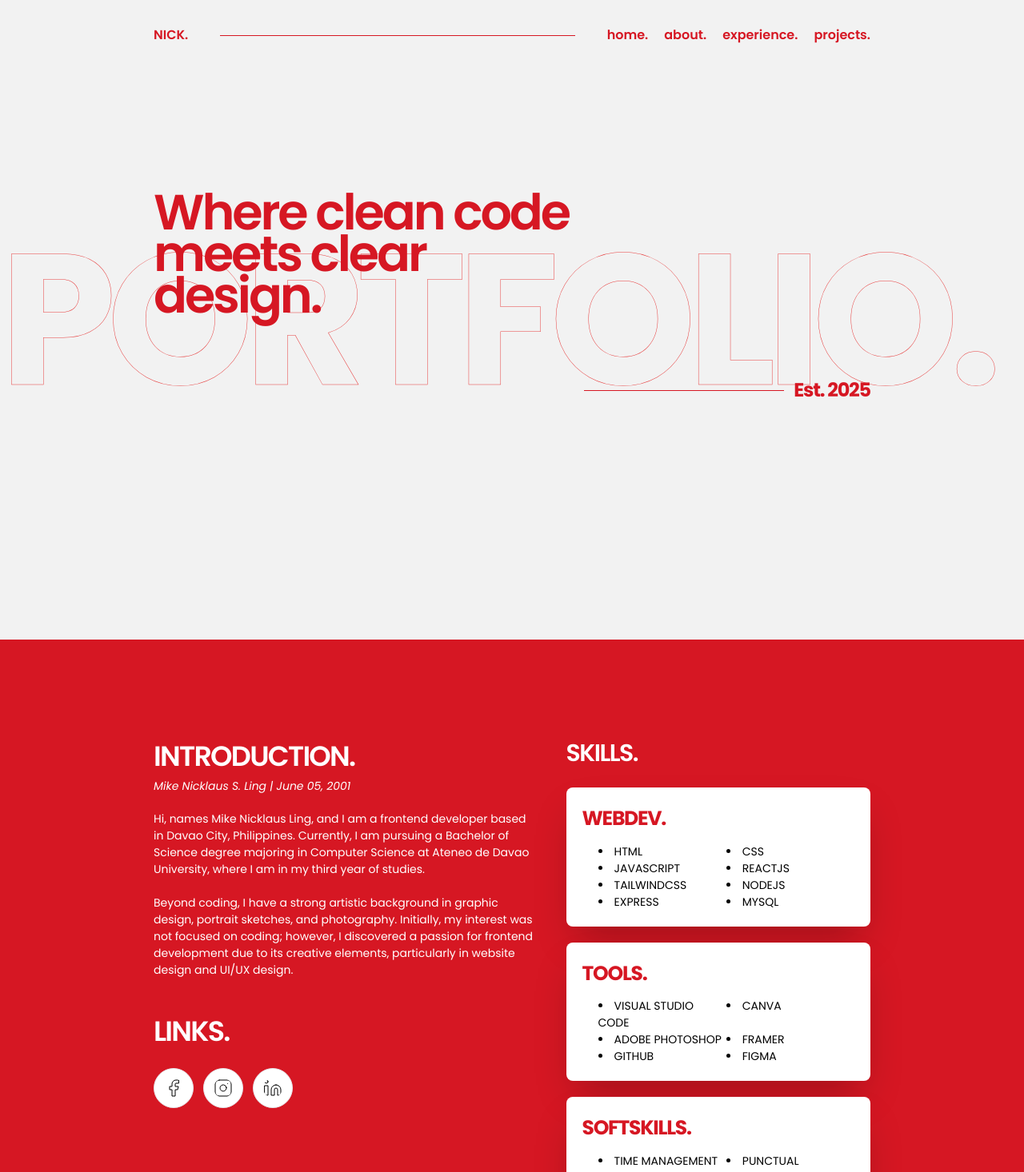
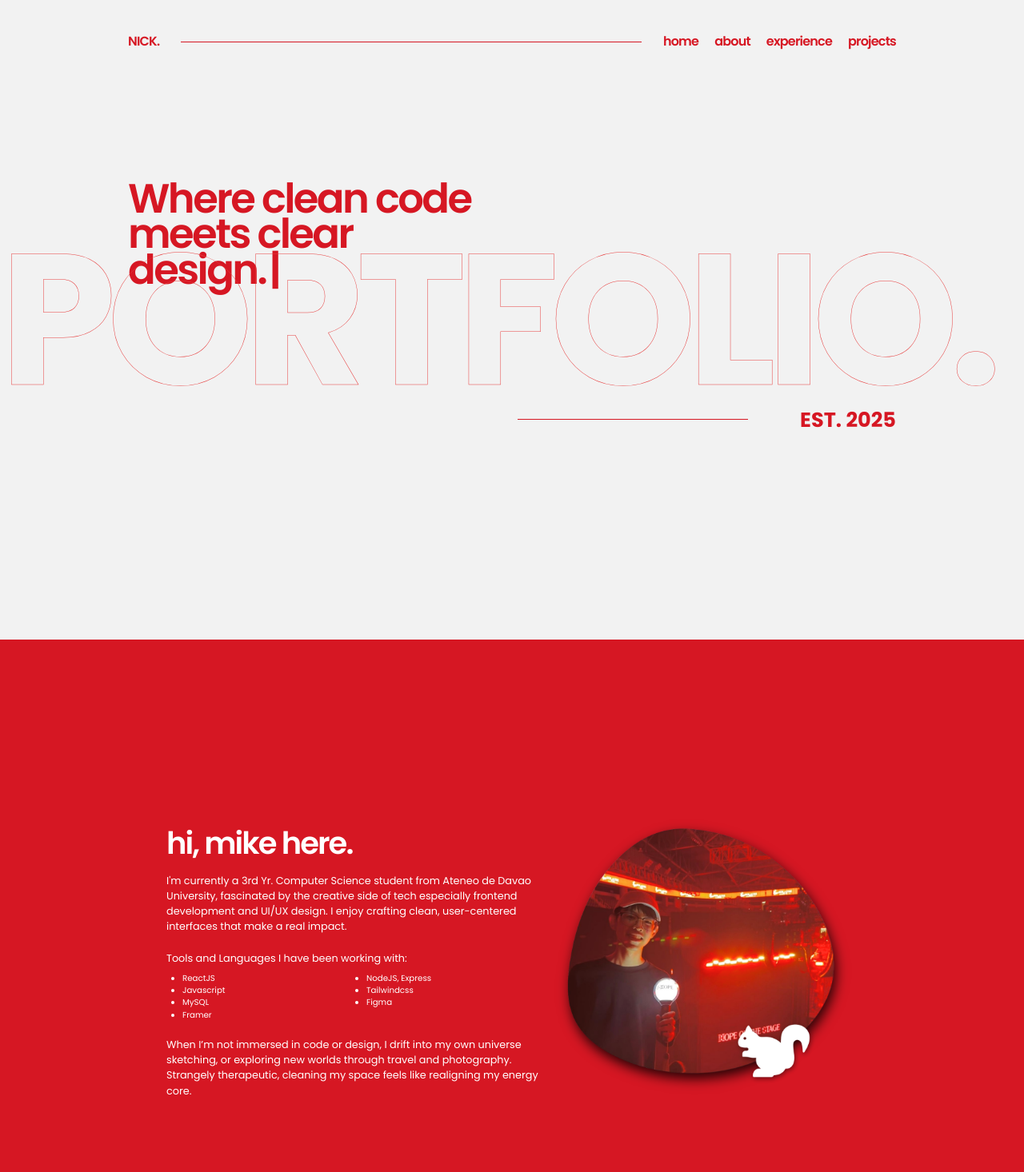
Before and after one commit to mnsling/portfolio_v1, a React (Vite) app: page / in a window 1280 px wide. Shown: the top 1466 px of the page at 80% size. Built offline with nearby package versions, Linux system fonts and the light colour scheme.

Commit message:
updated navbar, home and about section

```diff
--- a/src/components/footer.jsx
+++ b/src/components/footer.jsx
@@ -31,7 +31,7 @@ const footer = () => {
                             </div>
                         </div>
                         <div className='w-full flex flex-col gap-2 items-end'>
-                            <h1 className='text-[2vw] md:text-[0.7vw]'>Nicklaus Ling, 2025 &#8482;</h1>
+                            <h1 className='text-[2vw] md:text-[0.7vw]'>© Nicklaus Ling, 2025</h1>
                         </div>
                     </div>
                 </div>
--- a/src/components/navbar.jsx
+++ b/src/components/navbar.jsx
@@ -1,61 +1,79 @@
 import React, { useState } from 'react';
 import MenuIcon from '@mui/icons-material/Menu';
 import CloseIcon from '@mui/icons-material/Close';
+import { IconButton } from '@mui/material';
 
-const Navbar = ({ bgColor = 'white', handleScroll }) => {
-    const [menuOpen, setMenuOpen] = useState(false);
-    const toggleMenu = () => setMenuOpen(!menuOpen);
+const Navbar = ({ colorMode }) => {
+  const [isMenuOpen, setIsMenuOpen] = useState(false);
 
-    const textColor = bgColor === 'white' ? '#d61723' : '#ffffff';
-    const menuItems = ['home', 'about', 'experience', 'projects'];
+  const isWhiteBG = colorMode === 'white';
+  const textColor = isWhiteBG ? 'text-[#d61723]' : 'text-white';
+
+  const handleScroll = (id) => {
+    const section = document.getElementById(id);
+    if (section) {
+      section.scrollIntoView({ behavior: 'smooth' });
+      setIsMenuOpen(false);
+    }
+  };
+
+  const navItems = [
+    { id: 'home', label: 'home' },
+    { id: 'about', label: 'about' },
+    { id: 'exp', label: 'experience' },
+    { id: 'proj', label: 'projects' },
+  ];
 
   return (
-        <div className="fixed top-0 left-0 w-full flex justify-center z-50">
-            {/* Main Navbar */}
-            <div
-                className="w-[90%] md:w-[70%] flex justify-between items-center gap-10 py-8 text-base font-semibold transition"
-                style={{ color: textColor }}
+    <div className="w-screen flex justify-center pt-10 fixed z-50">
+      <div className="w-[90%] md:w-[75%] flex justify-between items-center">
+        <h1 className={`text-[16px] 2xl:text-[18px] font-semibold tracking-tighter ${textColor}`}>NICK.</h1>
+
+        <div className={`hidden h-[1px] ${isWhiteBG ? 'bg-[#d61723]' : 'bg-white'}
+          md:block md:w-[30%] lg:w-[48%] xl:w-[60%]`} />
+
+        <div className="hidden md:flex gap-5 2xl:gap-8 font-semibold tracking-tighter">
+          {navItems.map((item) => (
+            <button
+              key={item.id}
+              onClick={() => handleScroll(item.id)}
+              className={`${textColor} text-[16px] 2xl:text-[18px] tracking-tighter hover:text-black transition`}
             >
-                <h1 className="z-20" style={{ color: textColor }}>NICK.</h1>
-
-                <div className="hidden md:flex w-full h-[1px]" style={{ backgroundColor: textColor }} />
-
-                {/* Desktop buttons */}
-                <div className="hidden md:flex gap-5 z-20">
-                    {menuItems.map(item => (
-                        <button key={item} onClick={() => handleScroll(item)} style={{ color: textColor }}>
-                            {item}.
+              {item.label}
             </button>
           ))}
         </div>
 
-                {/* Mobile menu icon (still based on current bg color) */}
-                <div className="md:hidden z-50">
-                    <button onClick={toggleMenu} style={{ color: textColor }}>
-                        {menuOpen ? <CloseIcon fontSize="small" /> : <MenuIcon fontSize="small" />}
-                    </button>
-                </div>
+        <div className="md:hidden">
+          <IconButton
+            onClick={() => setIsMenuOpen(!isMenuOpen)}
+            size="large"
+            edge="end"
+            aria-label="menu"
+            className="z-50"
+          >
+            {isMenuOpen ? (
+              <CloseIcon className={`${textColor}`} />
+            ) : (
+              <MenuIcon className={`${textColor}`} />
+            )}
+          </IconButton>
         </div>
 
-            {/* Mobile fullscreen menu (ALWAYS orange text) */}
-            {menuOpen && (
-                <div className="fixed inset-0 w-full h-full bg-[#f2f2f2] flex items-start justify-center text-3xl md:hidden z-50">
-                    <div className="h-full w-full flex flex-col items-start justify-center relative">
-                        {menuItems.map(item => (
+        {isMenuOpen && (
+          <div className="fixed inset-0 bg-white flex flex-col justify-center items-start z-40 md:hidden">
+            {navItems.map((item) => (
               <button
-                                key={item}
-                                onClick={() => {
-                                    handleScroll(item);
-                                    toggleMenu();
-                                }}
-                                className="w-full py-3 flex justify-center border-b border-[#cfc8c8] hover:text-white hover:bg-[#d61723] transition text-[#d61723]"
+                key={item.id}
+                onClick={() => handleScroll(item.id)}
+                className="text-[#d61723] uppercase w-full text-2xl text-left font-light py-2 px-10 border-b border-[#d61723] tracking-tighter hover:bg-[#d61723] hover:text-white transition"
               >
-                                <h1 className="w-[70%] text-left font-light tracking-tight">{item.toUpperCase()}.</h1>
+                {item.label}
               </button>
             ))}
           </div>
+        )}
       </div>
-            )}
     </div>
   );
 };
--- a/src/pages/about.jsx
+++ b/src/pages/about.jsx
@@ -1,66 +1,49 @@
-import React, { useState, useEffect } from 'react';
-import SkillCard from '../components/skillcard'; // adjust the path as needed
-import { skills } from '../components/skillsdata';
-import FB from '../assets/facebook.svg'
-import IG from '../assets/instagram.svg'
-import LD from '../assets/linkedin.svg'
+import React from 'react'
+import myPhoto from '../assets/me.png' // replace with your actual image path
 
 const About = () => {
-  const [openSection, setOpenSection] = useState(null);
-  const [isDesktop, setIsDesktop] = useState(window.innerWidth >= 768);
+  return (
+    <div className='w-full h-screen bg-[#d61723] flex justify-center items-center'>
+      <div className='w-[90%] h-full flex flex-col lg:flex-row justify-center gap-10 items-center transition
+      md:w-[75%]
+      lg:gap-0'>
 
-  useEffect(() => {
-    const handleResize = () => setIsDesktop(window.innerWidth >= 768);
-    window.addEventListener('resize', handleResize);
-    return () => window.removeEventListener('resize', handleResize);
-  }, []);
-
-  const toggleSection = (section) => {
-    if (!isDesktop) {
-      setOpenSection(openSection === section ? null : section);
-    }
-  };
-
-  return (
-    <div className='h-full bg-[#d61723] flex justify-center items-center'>
-      <div className='w-[90%] md:w-[70%] h-[80%] md:h-[70%] flex flex-col gap-10 xl:flex-row'>
-        <div className='h-full w-full flex flex-col gap-10'>
-          <div className='w-full flex flex-col gap-5 text-white xl:gap-5'>
-            <div className='flex flex-col xl:pr-5'>
-              <h1 className='text-[25px] md:text-[35px] 2xl:text-[50px] font-semibold tracking-tighter uppercase'>Introduction.</h1>
-              <p className='text-[14px] 2xl:text-[20px] italic'>Mike Nicklaus S. Ling | June 05, 2001</p>
-            </div>
-            <p className='text-[12px] md:text-[15px] xl:text-[14px] text-pretty'>
-              Hi, names Mike Nicklaus Ling, and I am a frontend developer based in Davao City, Philippines.
-              Currently, I am pursuing a Bachelor of Science degree majoring in Computer Science at Ateneo
-              de Davao University, where I am in my third year of studies.<br /><br />
-              Beyond coding, I have a strong artistic background in graphic design, portrait sketches, and
-              photography. Initially, my interest was not focused on coding; however, I discovered a passion
-              for frontend development due to its creative elements, particularly in website design and UI/UX
-              design.
+        {/* Left: Text Content */}
+        <div className='flex flex-col justify-center gap-5 lg:w-[50%] transition'>
+          <div className='flex flex-col gap-2'>
+            <h1 className='text-[8.5vw] text-white text-left font-semibold tracking-tighter md:text-[5vw] lg:text-[4vw] xl:text-[3vw] transition'>
+              hi, mike here.
+            </h1>
+            <p className='text-[3vw] text-left text-white md:text-[1.6vw] lg:text-[1.3vw] xl:text-[1vw] 2xl:text-[0.8vw] transition'>
+              I'm currently a 3rd Yr. Computer Science student from Ateneo de Davao University, fascinated by the creative side of tech especially frontend development and UI/UX design. I enjoy crafting clean, user-centered interfaces that make a real impact.
             </p>
           </div>
-          <div className='hidden xl:flex flex-col gap-5'>
-            <h1 className='text-white text-[25px] md:text-[35px] 2xl:text-[50px] font-semibold tracking-tighter uppercase'>Links.</h1>
-            <div className='flex gap-3'>
-              <a href='https://www.facebook.com/nicklaus.ling/' target='blank'><button><img src={FB} className='p-3 rounded-full border bg-white' /></button></a>
-              <a href='https://www.instagram.com/lingnicklaus/' target='blank'><button><img src={IG} className='p-3 rounded-full border bg-white' /></button></a>
-              <a href='https://www.linkedin.com/in/mike-nicklaus-ling-9a2695362/' target='blank'><button><img src={LD} className='p-3 rounded-full border bg-white' /></button></a>
-            </div>
+
+          <div className='flex flex-col gap-2'>
+            <p className='text-[3vw] text-left text-white md:text-[1.6vw] lg:text-[1.3vw] xl:text-[1vw] 2xl:text-[0.8vw] transition'>Tools and Languages I have been working with:</p>
+            <ul className='text-[2.5vw] grid grid-cols-2 list-disc pl-5 text-white md:text-[1.3vw] md:grid-cols-3 lg:text-[1vw] lg:grid-cols-2 xl:text-[0.8vw] 2xl:text-[0.6vw] transition'>
+              <li>ReactJS</li>
+              <li>NodeJS, Express</li>
+              <li>Javascript</li>
+              <li>Tailwindcss</li>
+              <li>MySQL</li>
+              <li>Figma</li>
+              <li>Framer</li>
+            </ul>
           </div>
+
+          <p className='text-[3vw] text-left text-white md:text-[1.6vw] lg:text-[1.3vw] xl:text-[1vw] 2xl:text-[0.8vw] transition'>
+            When I’m not immersed in code or design, I drift into my own universe sketching, or exploring new worlds through travel and photography. Strangely therapeutic, cleaning my space feels like realigning my energy core.
+          </p>
         </div>
 
-        <div className='w-full h-full xl:w-[80%] flex flex-col gap-5 text-white'>
-          <h1 className='text-[25px] md:text-[30px] xl:pr-5 2xl:text-[50px] font-semibold tracking-tighter uppercase'>Skills.</h1>
-          <div className='w-full h-[70%] flex flex-col gap-3 md:gap-5'>
-            {skills.map((skillSet, index) => (
-              <SkillCard key={index} title={skillSet.title} items={skillSet.items} />
-            ))}
-          </div>
+        {/* Right: Image on large screens */}
+        <div className='hidden lg:block lg:w-[40vw] xl:w-[30vw] transition'>
+          <img src={myPhoto} alt='Mike Nicklaus Ling' className='w-full' />
         </div>
       </div>
     </div>
-  );
-};
+  )
+}
 
-export default About;
+export default About
--- a/src/pages/app.jsx
+++ b/src/pages/app.jsx
@@ -1,74 +1,60 @@
-import React, { useRef, useState, useEffect } from 'react';
+import React, { useEffect, useState, useRef } from 'react';
 import Navbar from '../components/navbar';
-import Home from '../pages/home';
-import About from '../pages/about';
-import Exp from '../pages/experience';
-import Proj from '../pages/projects';
-import Footer from '../components/footer'
+import Home from './home.jsx';
+import About from '../pages/about.jsx';
+import Exp from '../pages/experience.jsx';
+import Proj from '../pages/projects.jsx';
 
 const App = () => {
-  const homeRef = useRef();
-  const aboutRef = useRef();
-  const experienceRef = useRef();
-  const projectsRef = useRef();
-  const [bgColor, setBgColor] = useState('white');
+  const [colorMode, setColorMode] = useState('white');
 
-  const handleScroll = (sectionId) => {
-    const sectionMap = {
-      landing: homeRef,
-      about: aboutRef,
-      experience: experienceRef,
-      projects: projectsRef,
-    };
-    sectionMap[sectionId]?.current?.scrollIntoView({ behavior: 'smooth' });
+  const sections = {
+    home: useRef(null),
+    about: useRef(null),
+    exp: useRef(null),
+    proj: useRef(null),
   };
 
   useEffect(() => {
     const observer = new IntersectionObserver(
       (entries) => {
-        for (const entry of entries) {
+        entries.forEach((entry) => {
           if (entry.isIntersecting) {
             const id = entry.target.id;
-            // Set based on your section background color
-            if (id === 'home' || id === 'projects') {
-              setBgColor('white');
+            if (id === 'home' || id === 'proj') {
+              setColorMode('white');
             } else {
-              setBgColor('dark');
+              setColorMode('dark');
             }
           }
-        }
+        });
       },
       { threshold: 0.6 }
     );
 
-    const sections = [homeRef, aboutRef, experienceRef, projectsRef];
-    sections.forEach((ref) => {
+    Object.values(sections).forEach((ref) => {
       if (ref.current) observer.observe(ref.current);
     });
 
-    return () => {
-      sections.forEach((ref) => {
-        if (ref.current) observer.unobserve(ref.current);
-      });
-    };
+    return () => observer.disconnect();
   }, []);
 
   return (
-    <div className="font-poppins">
-      <Navbar bgColor={bgColor} handleScroll={handleScroll} />
-      <section id="home" ref={homeRef} className="sticky top-0 h-screen z-10">
+    <div className="font-poppins scroll-smooth">
+      <Navbar colorMode={colorMode} />
+
+      <div id="home" ref={sections.home} className="h-screen bg-white sticky top-0 z-[10]">
         <Home />
-      </section>
-      <section id="about" ref={aboutRef} className="sticky top-0 h-screen z-20">
+      </div>
+      <div id="about" ref={sections.about} className="h-screen bg-orange-500 sticky top-0 z-[20]">
         <About />
-      </section>
-      <section id="experience" ref={experienceRef} className="sticky top-0 h-screen z-30">
+      </div>
+      <div id="exp" ref={sections.exp} className="h-screen bg-black sticky top-0 z-[30]">
         <Exp />
-      </section>
-      <section id="projects" ref={projectsRef} className="sticky top-0 h-screen z-40">
+      </div>
+      <div id="proj" ref={sections.proj} className="h-screen bg-white sticky top-0 z-[40]">
         <Proj />
-        <Footer/>
-      </section>
+      </div>
     </div>
   );
 };
--- a/src/pages/home.jsx
+++ b/src/pages/home.jsx
@@ -1,13 +1,72 @@
-import React from 'react'
-import Type from '../components/type.jsx'
+import React, { useEffect, useState } from 'react';
 
-const home = () => {
+const Home = () => {
+  const lines = ['Where clean code', 'meets clear', 'design.'];
+  const [displayedText, setDisplayedText] = useState(['', '', '']);
+  const [lineIndex, setLineIndex] = useState(0);
+  const [charIndex, setCharIndex] = useState(0);
+  const [doneTyping, setDoneTyping] = useState(false);
+
+  useEffect(() => {
+    if (lineIndex < lines.length) {
+      if (charIndex < lines[lineIndex].length) {
+        const timeout = setTimeout(() => {
+          setDisplayedText((prev) => {
+            const updated = [...prev];
+            updated[lineIndex] += lines[lineIndex][charIndex];
+            return updated;
+          });
+          setCharIndex((prev) => prev + 1);
+        }, 60);
+        return () => clearTimeout(timeout);
+      } else {
+        const timeout = setTimeout(() => {
+          setLineIndex((prev) => prev + 1);
+          setCharIndex(0);
+        }, 300);
+        return () => clearTimeout(timeout);
+      }
+    } else {
+      setDoneTyping(true);
+    }
+  }, [charIndex, lineIndex]);
+
   return (
-    <div className='h-full bg-[#f2f2f2] flex items-center'>
-      <h1 className='absolute left-0 text-[18.2vw] font-bold tracking-tighter stroke'>PORTFOLIO.</h1>
-      <Type/>
+    <div className='h-screen flex justify-center items-center bg-[#f2f2f2]'>
+      <div className='w-[90%] md:w-[75%]'>
+        <div className='flex items-center'>
+          <h1 className='absolute bottom-[52vh] text-[#d61723] text-[6vw] font-semibold leading-[5.5vw] tracking-tighter transition
+          md:text-[5vw] md:leading-[4.5vw]
+          lg:text-[4.5vw] lg:leading-[4vw] lg:bottom-[52vh]
+          xl:text-[4vw] xl:leading-[3.5vw] xl:bottom-[55vh]'>
+            {displayedText.map((line, i) => (
+              <span key={i} className="block">
+                {line}
+                {((i === lineIndex && lineIndex < lines.length) || (i === lines.length - 1 && lineIndex === lines.length)) && (
+                  <span className="inline-block ml-1 animate-blink">|</span>
+                )}
+              </span>
+            ))}
+          </h1>
+
+          <h1 className='absolute left-0 text-[18.2vw] font-bold tracking-tighter stroke'>PORTFOLIO.</h1>
+
+          {doneTyping && (
+            <div className='absolute bottom-[43vh] w-[90%] flex justify-end items-center gap-3 transition animate-wipeRight
+            md:w-[75%] md:bottom-[38vh]
+            lg:bottom-[35vh]
+            xl:bottom-[32vh]
+            2xl:bottom-[28vh]'>
+              <div className='h-[1px] w-[30%] bg-[#d61723]' />
+              <h1 className='h-full w-[18%] text-[3vw] text-right text-[#d61723] font-bold transition
+              md:text-[2.5vw]
+              lg:text-[2vw]'>EST. 2025</h1>
+            </div>
+          )}
+        </div>
+      </div>
     </div>
-  )
-}
+  );
+};
 
-export default home
+export default Home;
--- a/src/pages/landing.jsx
+++ /dev/null
@@ -1,84 +0,0 @@
-import React, { useState, useEffect } from 'react';
-import Type from '../components/type'
-import About from '../pages/about'
-import Exp from '../pages/experience'
-import Proj from '../pages/projects'
-import Footer from '../components/footer'
-
-const Home = () => {
-  const [bgColor, setBgColor] = useState('white');
-
-  useEffect(() => {
-    const sections = document.querySelectorAll('.section');
-
-    const onScroll = () => {
-      let activeSection = null;
-
-      sections.forEach((section) => {
-        const rect = section.getBoundingClientRect();
-        const sectionHeight = rect.bottom - rect.top;
-
-        if (rect.top <= window.innerHeight * 0.5 && rect.bottom >= window.innerHeight * 0.3) {
-          activeSection = section;
-        }
-      });
-
-      if (activeSection) {
-        setBgColor(activeSection.dataset.bgColor);
-      }
-    };
-
-
-    window.addEventListener('scroll', onScroll);
-    return () => window.removeEventListener('scroll', onScroll);
-  }, []);
-
-  const handleScroll = (sectionId) => {
-    const section = document.getElementById(sectionId);
-    if (section) {
-      section.scrollIntoView({
-        behavior: 'smooth',
-        block: 'start',
-      });
-    }
-  };
-
-  return (
-    <div className="relative h-[400vh] font-poppins min-w-[30%]">
-      {/* Navbar */}
-      <div className="w-full flex justify-center">
-        <div className={`fixed flex justify-between items-center min-w-[70%] z-50 pt-10 text-[2vw] md:text-[1.4vw] lg:text-[1.2vw] xl:text-[1vw] 2xl:text-[0.8vw] ${bgColor === 'white' ? 'text-black' : 'text-white'}`}>
-          <h1 className={`font-semibold z-50 ${bgColor === 'white' ? 'text-[#d61723]' : 'text-[#fff]'}`}>NICK.</h1>
-          <div className={`w-[10vw] md:w-[20vw] lg:w-[30vw] xl:w-[35vw] h-[1px] button ${bgColor === 'white' ? 'bg-[#d61723]' : 'bg-[#fff]'}`} />
-          <div className={`flex gap-2 md:gap-4 xl:gap-8 font-semibold items-start ${bgColor === 'white' ? 'text-[#d61723]' : 'text-[#fff]'}`}>
-            <button onClick={() => handleScroll('landing')}>home.</button>
-            <button onClick={() => handleScroll('about')}>about.</button>
-            <button onClick={() => handleScroll('experiences')}>experiences.</button>
-            <button onClick={() => handleScroll('projects')}>projects.</button>
-          </div>
-        </div>
-      </div>
-
-      {/* Landing Section */}
-      <div id="landing" className="sticky top-0 h-screen w-full z-10 flex items-center justify-center bg-[#f2f2f2] section" data-bg-color="white" style={{ scrollPaddingTop: '50px' }}>
-        <h1 className='absolute text-[16.5vw] font-bold stroke'>PORTFOLIO.</h1>
-        <div className='min-w-[70%] min-h-[22%] py-8 md:min-h-[30%] lg:min-h-[35%] xl:min-h-[50%] 2xl:min-h-[60%] flex justify-between z-50 button'>
-          <Type />
-        </div>
-      </div>
-
-      {/* About Section */}
-      <About />
-
-      {/* Experiences Section */}
-      <Exp />
-
-      {/* Projects Section */}
-      <Proj/>
-
-      <Footer/>
-    </div>
-  );
-};
-
-export default Home;
```
Also changed, not shown: src/assets/me.png. Lines whose indentation alone changed are shown as unchanged.
